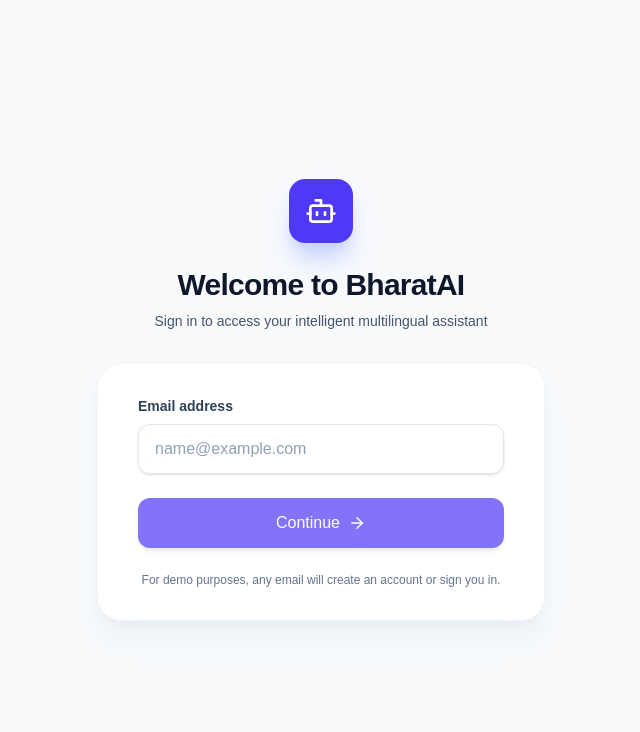
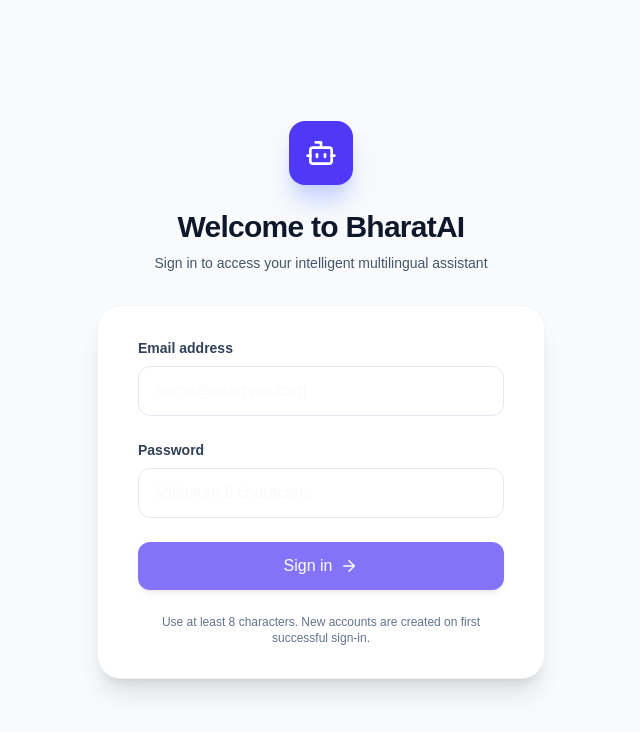
Before and after one commit to leopears2008-cell/BharatAI, a Next.js app: page /login in a window 1280 px wide. Shown: the top 732 px of the page, without its empty margins (319-959 px from the left). Built offline with nearby package versions, Linux system fonts and the light colour scheme.

Commit message:
feat: complete production hardening

```diff
--- a/app/login/page.tsx
+++ b/app/login/page.tsx
@@ -1,99 +1,21 @@
 "use client";
-
 import { useState } from "react";
 import { useRouter } from "next/navigation";
 import { Bot, ArrowRight, Loader2 } from "lucide-react";
-
 export default function LoginPage() {
-  const [email, setEmail] = useState("");
-  const [loading, setLoading] = useState(false);
-  const [error, setError] = useState("");
-  const router = useRouter();
-
-  const handleLogin = async (e: React.FormEvent) => {
-    e.preventDefault();
-    if (!email) return;
-    setLoading(true);
-    setError("");
-
-    try {
-      const res = await fetch((process.env.NEXT_PUBLIC_PYTHON_API_URL || "http://localhost:8000") + "/api/v1/auth/login", {
-        method: "POST",
-        headers: { "Content-Type": "application/json" },
-        body: JSON.stringify({ email }),
-      });
-      const data = await res.json();
-
-      if (!res.ok) throw new Error(data.error || "Login failed");
-      localStorage.setItem("bharatai_token", data.token); router.push("/");
-    } catch (err: any) {
-      setError(err.message);
-    } finally {
-      setLoading(false);
-    }
+  const [email,setEmail]=useState(""); const [password,setPassword]=useState(""); const [loading,setLoading]=useState(false); const [error,setError]=useState(""); const router=useRouter();
+  const handleLogin=async(e:React.FormEvent)=>{e.preventDefault();if(!email||password.length<8)return;setLoading(true);setError("");
+    try{const res=await fetch((process.env.NEXT_PUBLIC_PYTHON_API_URL||"http://localhost:8000")+"/api/v1/auth/login",{method:"POST",headers:{"Content-Type":"application/json"},body:JSON.stringify({email,password})});const data=await res.json();if(!res.ok)throw new Error(data.detail||data.error||"Login failed");localStorage.setItem("bharatai_token",data.token);router.push("/");}
+    catch(err:any){setError(err.message||"Login failed");}finally{setLoading(false);}
   };
-
-  return (
-    <div className="min-h-screen bg-slate-50 flex flex-col justify-center py-12 sm:px-6 lg:px-8">
-      <div className="sm:mx-auto sm:w-full sm:max-w-md">
-        <div className="flex justify-center">
-          <div className="w-16 h-16 bg-indigo-600 rounded-2xl flex items-center justify-center shadow-xl shadow-indigo-200">
-            <Bot size={32} className="text-white" />
-          </div>
-        </div>
-        <h2 className="mt-6 text-center text-3xl font-extrabold text-slate-900 tracking-tight">
-          Welcome to BharatAI
-        </h2>
-        <p className="mt-2 text-center text-sm text-slate-600">
-          Sign in to access your intelligent multilingual assistant
-        </p>
-      </div>
-
-      <div className="mt-8 sm:mx-auto sm:w-full sm:max-w-md">
-        <div className="bg-white py-8 px-4 shadow-xl shadow-slate-200/50 sm:rounded-3xl sm:px-10 border border-slate-100">
-          <form className="space-y-6" onSubmit={handleLogin}>
-            <div>
-              <label htmlFor="email" className="block text-sm font-semibold text-slate-700">
-                Email address
-              </label>
-              <div className="mt-2">
-                <input
-                  id="email"
-                  name="email"
-                  type="email"
-                  autoComplete="email"
-                  required
-                  value={email}
-                  onChange={(e) => setEmail(e.target.value)}
-                  placeholder="name@example.com"
-                  className="appearance-none block w-full px-4 py-3 border border-slate-200 rounded-xl shadow-sm placeholder-slate-400 focus:outline-none focus:ring-2 focus:ring-indigo-500 focus:border-indigo-500 sm:text-sm font-medium transition-all"
-                />
-              </div>
-            </div>
-
-            {error && (
-              <div className="text-sm font-medium text-red-600 bg-red-50 p-3 rounded-lg border border-red-100">
-                {error}
-              </div>
-            )}
-
-            <div>
-              <button
-                type="submit"
-                disabled={loading || !email}
-                className="w-full flex justify-center items-center gap-2 py-3 px-4 border border-transparent rounded-xl shadow-md text-sm font-bold text-white bg-indigo-600 hover:bg-indigo-700 focus:outline-none focus:ring-2 focus:ring-offset-2 focus:ring-indigo-500 transition-all disabled:opacity-70 disabled:cursor-not-allowed"
-              >
-                {loading ? <Loader2 size={18} className="animate-spin" /> : "Continue"}
-                {!loading && <ArrowRight size={18} />}
-              </button>
-            </div>
-
-            <div className="mt-6 text-center text-xs font-medium text-slate-500">
-              For demo purposes, any email will create an account or sign you in.
-            </div>
-          </form>
-        </div>
-      </div>
-    </div>
-  );
+  return <div className="min-h-screen bg-slate-50 flex flex-col justify-center py-12 sm:px-6 lg:px-8">
+    <div className="sm:mx-auto sm:w-full sm:max-w-md"><div className="flex justify-center"><div className="w-16 h-16 bg-indigo-600 rounded-2xl flex items-center justify-center shadow-xl shadow-indigo-200"><Bot size={32} className="text-white"/></div></div><h2 className="mt-6 text-center text-3xl font-extrabold text-slate-900 tracking-tight">Welcome to BharatAI</h2><p className="mt-2 text-center text-sm text-slate-600">Sign in to access your intelligent multilingual assistant</p></div>
+    <div className="mt-8 sm:mx-auto sm:w-full sm:max-w-md"><div className="bg-white py-8 px-4 shadow-xl sm:rounded-3xl sm:px-10 border border-slate-100"><form className="space-y-6" onSubmit={handleLogin}>
+      <div><label htmlFor="email" className="block text-sm font-semibold text-slate-700">Email address</label><input id="email" type="email" autoComplete="email" required value={email} onChange={e=>setEmail(e.target.value)} placeholder="name@example.com" className="mt-2 block w-full px-4 py-3 border border-slate-200 rounded-xl sm:text-sm"/></div>
+      <div><label htmlFor="password" className="block text-sm font-semibold text-slate-700">Password</label><input id="password" type="password" autoComplete="current-password" minLength={8} required value={password} onChange={e=>setPassword(e.target.value)} placeholder="Minimum 8 characters" className="mt-2 block w-full px-4 py-3 border border-slate-200 rounded-xl sm:text-sm"/></div>
+      {error&&<div className="text-sm font-medium text-red-600 bg-red-50 p-3 rounded-lg border border-red-100">{error}</div>}
+      <button type="submit" disabled={loading||!email||password.length<8} className="w-full flex justify-center items-center gap-2 py-3 px-4 rounded-xl shadow-md text-sm font-bold text-white bg-indigo-600 hover:bg-indigo-700 disabled:opacity-70">{loading?<Loader2 size={18} className="animate-spin"/>:"Sign in"}{!loading&&<ArrowRight size={18}/>}</button>
+      <div className="text-center text-xs font-medium text-slate-500">Use at least 8 characters. New accounts are created on first successful sign-in.</div>
+    </form></div></div>
+  </div>;
 }
```
